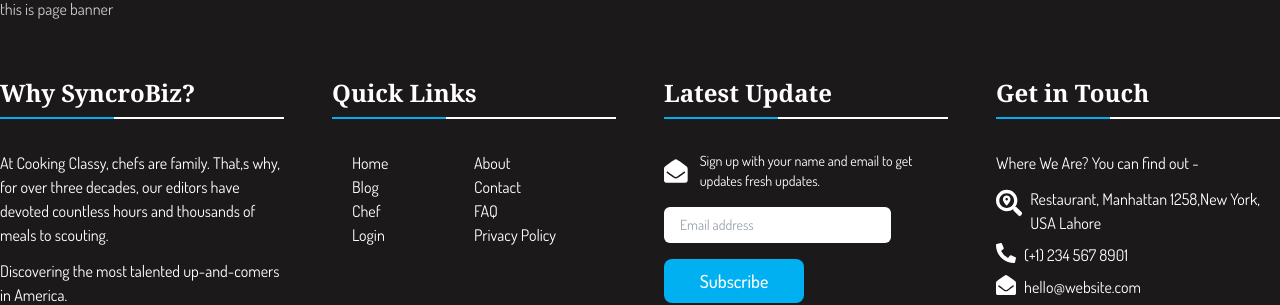
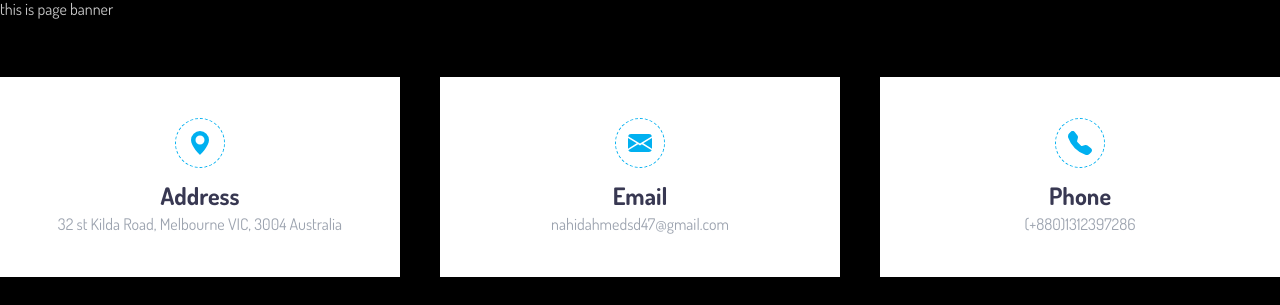
Before and after one commit to NahidAhmed47/syncro-biz, a Next.js app: page /contract in a window 1280 px wide. Shown: the part 503-808 px from the top of the page. Built offline with nearby package versions, Linux system fonts and the light colour scheme.

Commit message:
contract card designed done

```diff
--- a/src/app/(main-layout)/contract/page.js
+++ b/src/app/(main-layout)/contract/page.js
@@ -1,10 +1,34 @@
 import PageBanner from '@/components/PageBanner/PageBanner';
 import React from 'react';
+import { BsFillGeoAltFill, BsFillEnvelopeFill, BsTelephoneFill } from "react-icons/bs";
 
 const page = () => {
     return (
         <div>
             <PageBanner title="Contract Us" route1="Home" route2="Contract"></PageBanner>
+            <div className='section-container grid md:grid-cols-3 gap-4 md:gap-7 lg:gap-10'>
+                <div className='h-[200px] w-full bg-white flex flex-col justify-center items-center group' style={{boxShadow: '0 0 11px 3px rgba(0, 0, 0, 0.05)'}}>
+                    <div className='p-3 border border-dashed border-primary rounded-full bg-white group-hover:bg-primary duration-500'>
+                        <BsFillGeoAltFill className='w-6 h-6 text-primary group-hover:text-white duration-500'></BsFillGeoAltFill>
+                    </div>
+                    <h1 className='text-2xl font-bold text-neutral mt-3'>Address</h1>
+                    <p className='text-gray-400'>32 st Kilda Road, Melbourne VIC, 3004 Australia</p>
+                </div>
+                <div className='h-[200px] w-full bg-white flex flex-col justify-center items-center group' style={{boxShadow: '0 0 11px 3px rgba(0, 0, 0, 0.05)'}}>
+                    <div className='p-3 border border-dashed border-primary rounded-full bg-white group-hover:bg-primary duration-500'>
+                        <BsFillEnvelopeFill className='w-6 h-6 text-primary group-hover:text-white duration-500'></BsFillEnvelopeFill>
+                    </div>
+                    <h1 className='text-2xl font-bold text-neutral mt-3'>Email</h1>
+                    <p className='text-gray-400'>nahidahmedsd47@gmail.com</p>
+                </div>
+                <div className='h-[200px] w-full bg-white flex flex-col justify-center items-center group' style={{boxShadow: '0 0 11px 3px rgba(0, 0, 0, 0.05)'}}>
+                    <div className='p-3 border border-dashed border-primary rounded-full bg-white group-hover:bg-primary duration-500'>
+                        <BsTelephoneFill className='w-6 h-6 text-primary group-hover:text-white duration-500'></BsTelephoneFill>
+                    </div>
+                    <h1 className='text-2xl font-bold text-neutral mt-3'>Phone</h1>
+                    <p className='text-gray-400'>(+880)1312397286</p>
+                </div>
+            </div>
         </div>
     );
 };
```
